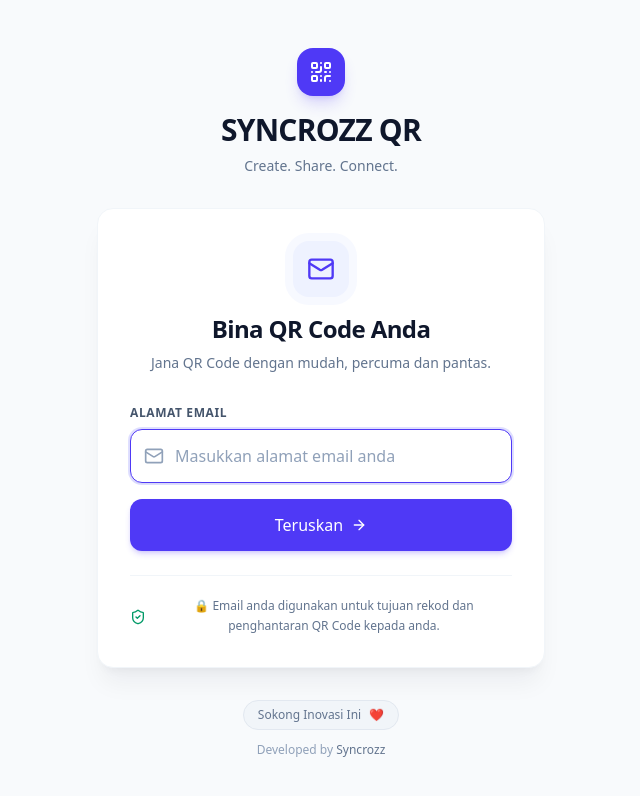
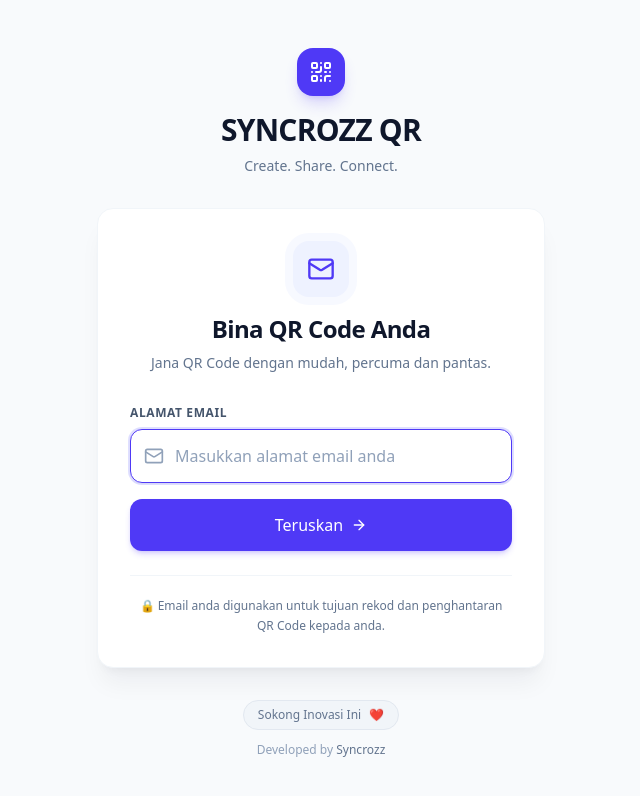
Before and after one commit to syncrozz/qr, a React (Vite) app: page / in a window 1280 px wide. Shown: the top 796 px of the page, without its empty margins (319-959 px from the left). Built offline with nearby package versions, Linux system fonts and the light colour scheme.

Commit message:
Kemaskini v3

```diff
--- a/src/components/EmailGate.tsx
+++ b/src/components/EmailGate.tsx
@@ -93,7 +93,6 @@ export const EmailGate: React.FC<EmailGateProps> = ({ initialEmail, onProceed })
       </form>
 
       <div className="mt-6 pt-5 border-t border-slate-100 flex items-center justify-center gap-2.5 text-slate-500 text-xs leading-relaxed text-center">
-        <ShieldCheck className="w-4 h-4 text-emerald-600 shrink-0 mt-0.5" />
         <p>{APP_CONFIG.privacyNotice}</p>
       </div>
     </div>
```
